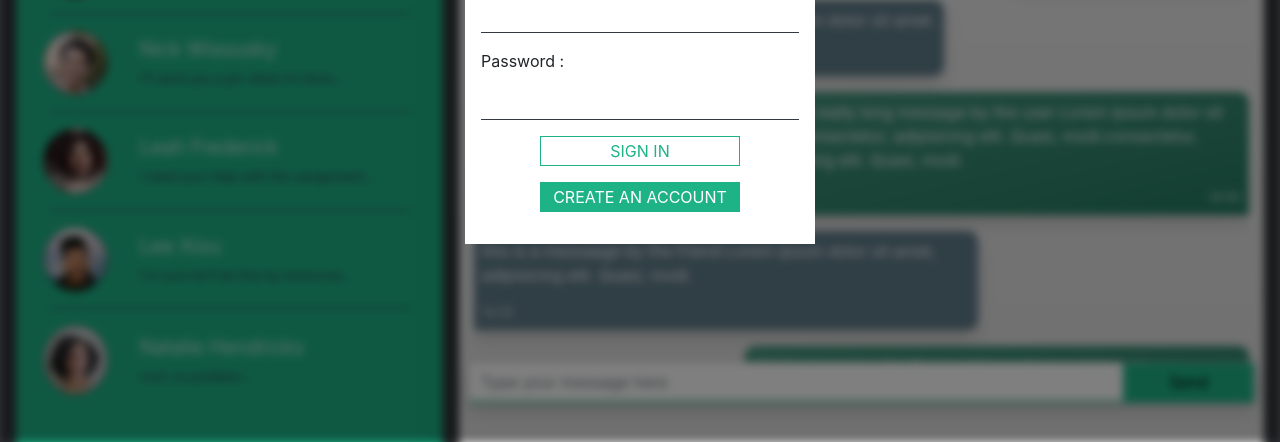
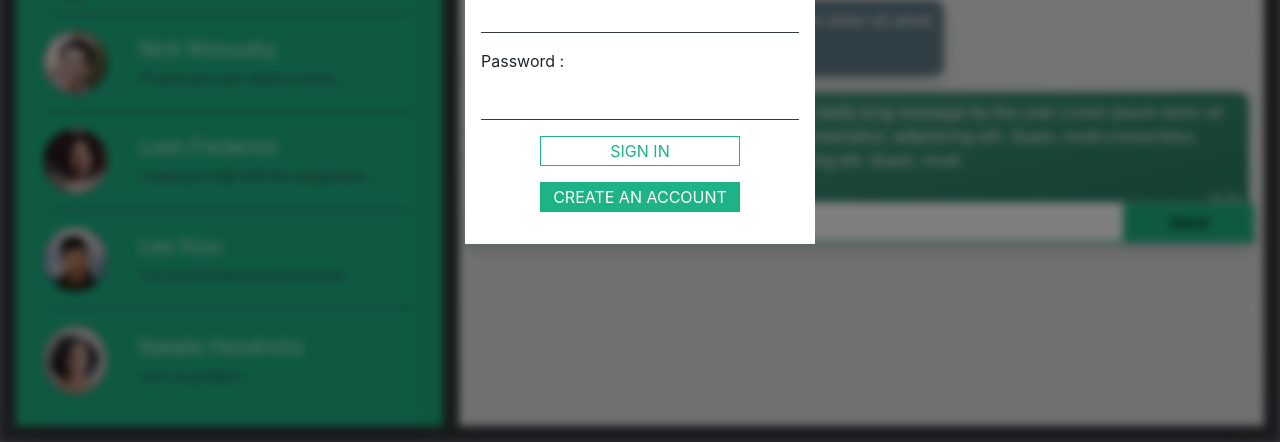
Before and after one commit to layne74/webappcheck, a plain HTML site: page index.html in a window 1280 px wide. Shown: the part 358-800 px from the top of the page. Drawn offline with nearby package versions, Linux system fonts and the light colour scheme.

Commit message:
Update styles.css

```diff
--- a/styles/styles.css
+++ b/styles/styles.css
@@ -15,7 +15,7 @@ body {
 }
 
 #mainRow {
-  height: calc(100vh);
+  height: calc(100vh - 4em);
 }
 
 /* ---------------- NAVBAR ---------------- */
@@ -233,7 +233,7 @@ body.modal-open > :not(.modal) {
   margin-bottom: 0px;
   overflow-x: hidden;
   overflow-y: auto;
-  height: calc(100vh - 15em);
+  height: calc(50vh);
   scrollbar-width: none;
   background: linear-gradient(360deg, rgba(59,59,59,0) 82%, rgba(0,0,0,0.018627519367121814) 100%);
 }
```
